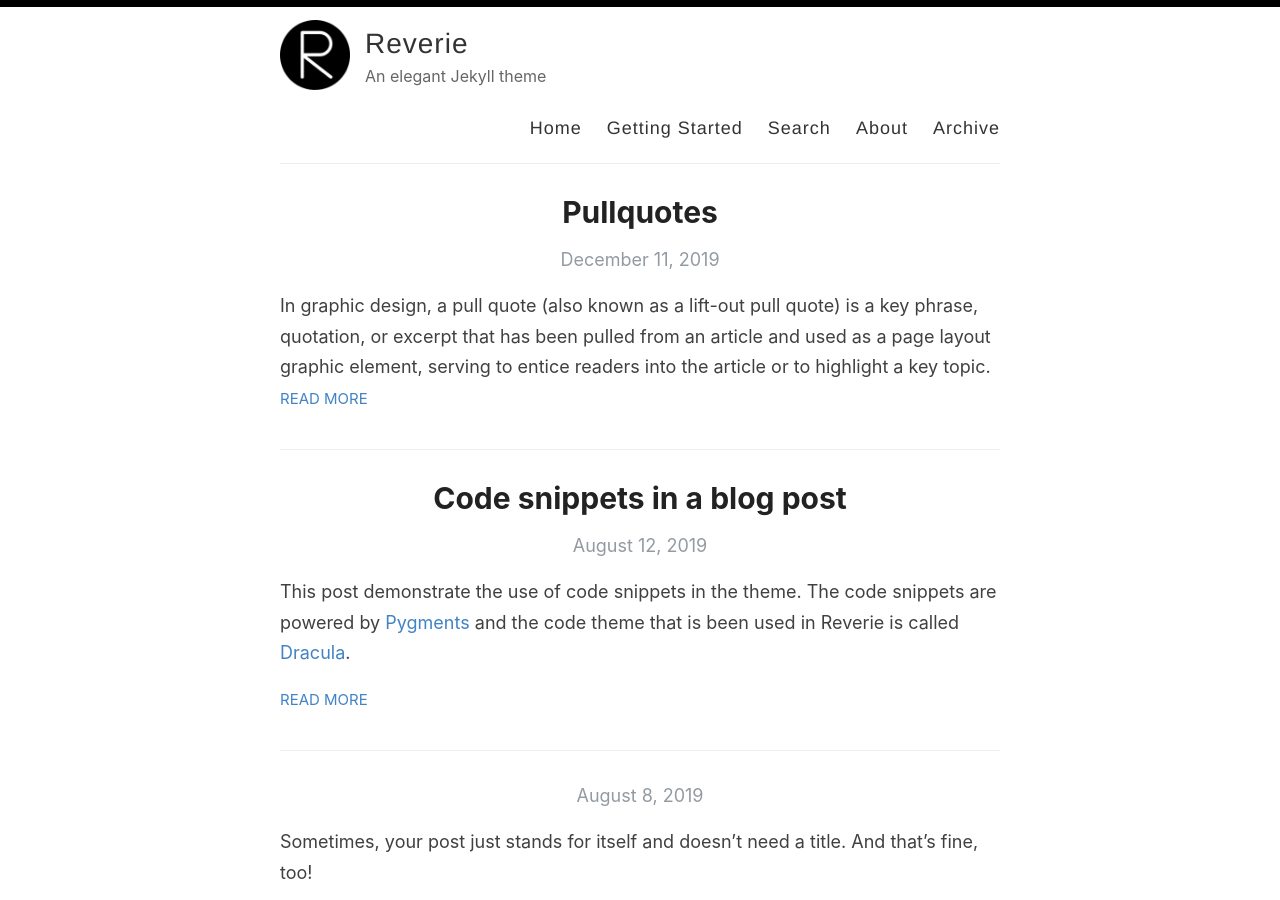
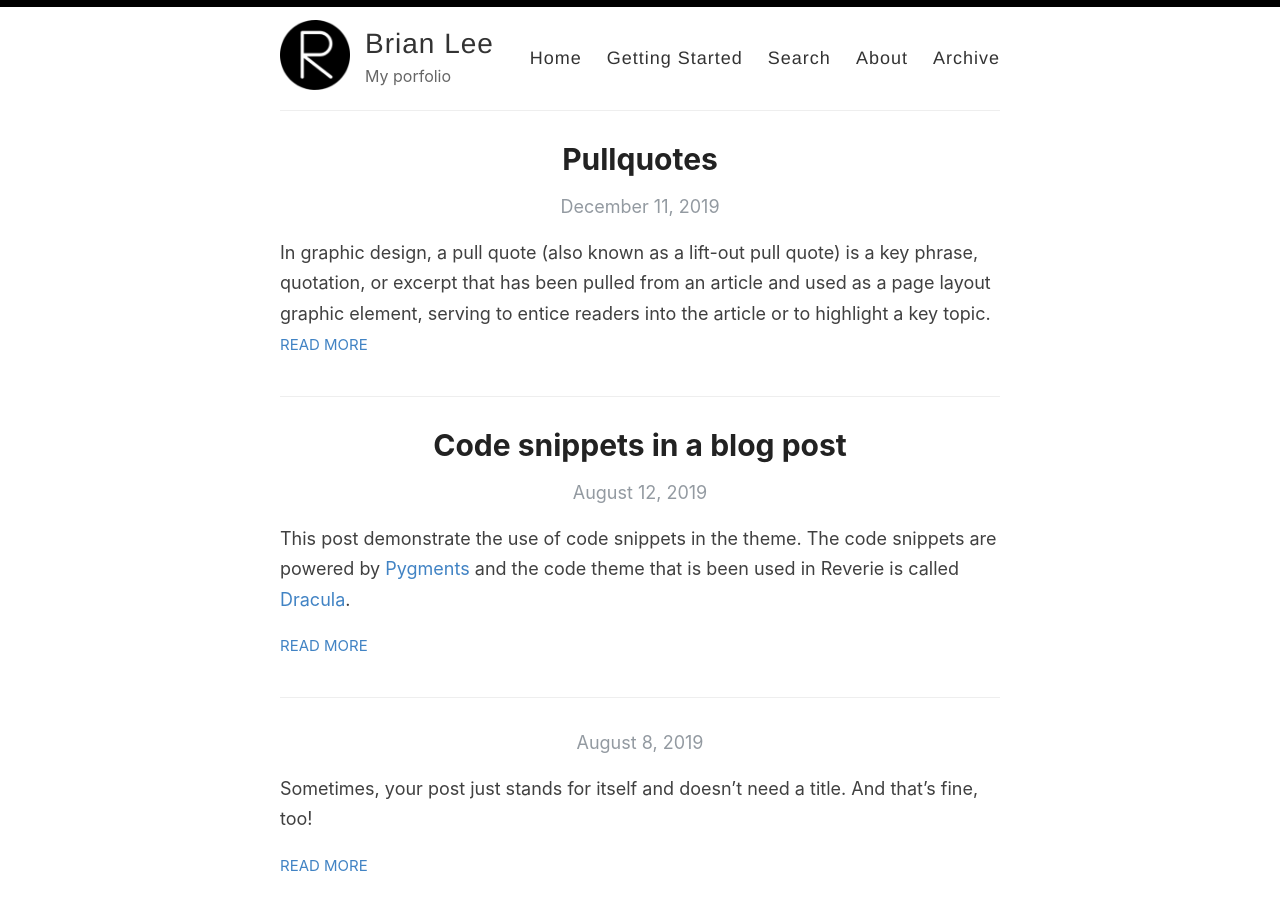
Before and after one commit to hanbrianlee/trythis, a Jekyll site: the page built from index.html, in a window 1280 px wide and 900 px high. Built offline with Jekyll 4.4.1, drawn with Linux system fonts in a browser that asks for light colours; the list of posts is cut into pages by our own code.

Commit message:
Update _config.yml

```diff
--- a/_config.yml
+++ b/_config.yml
@@ -3,13 +3,13 @@
 #
 
 # Name of your site (displayed in the header)
-name: Reverie
+name: Brian Lee
 
 # Name of the author
-author: Amit Merchant
+author: Brian Lee
 
 # Short bio or description (displayed in the header)
-description: An elegant Jekyll theme
+description: My porfolio
 
 # URL of your avatar or profile pic (you could use your GitHub profile pic)
 avatar: /images/reverie.png
```
